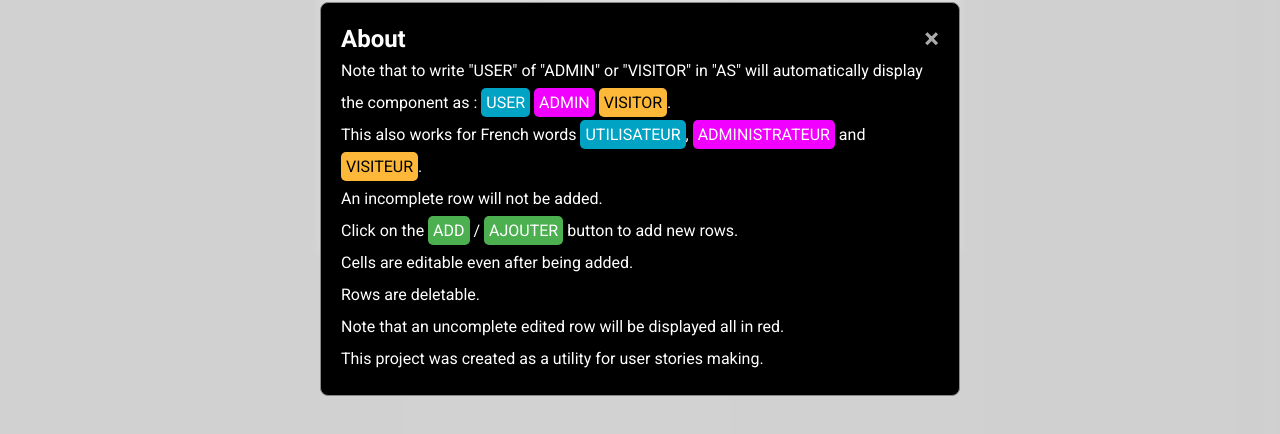
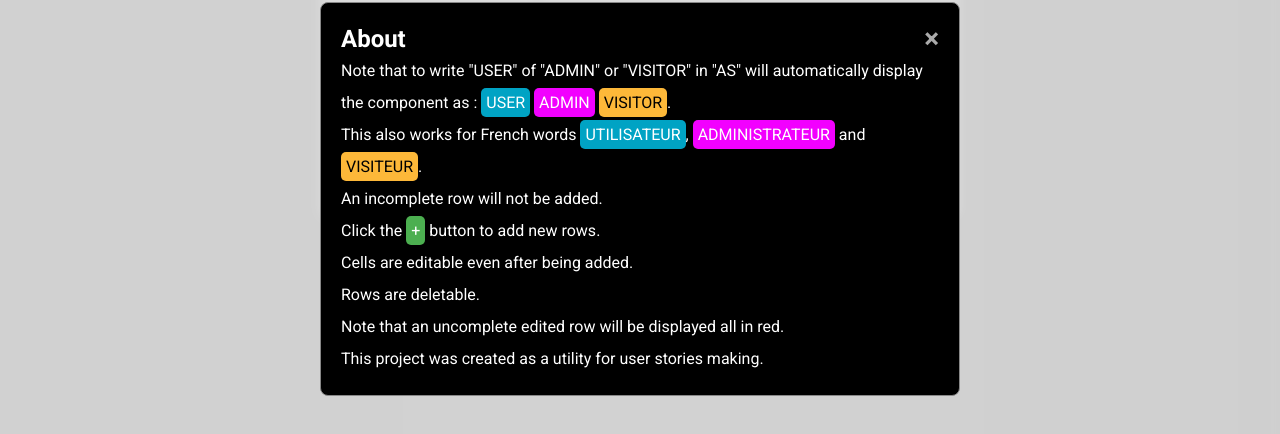
Before and after one commit to LouisAntoninLesieur/customa, a website: page index.html in a window 1280 px wide. Both pictures are taken after a click on the button "About". Shown: the part 190-624 px from the top of the page. Drawn offline with Linux system fonts and the light colour scheme.

Commit message:
modified the add button from ADD to '+' symbol

```diff
--- a/index.html
+++ b/index.html
@@ -57,7 +57,7 @@
           <p>Note that to write "USER" of "ADMIN" or "VISITOR" in "AS" will automatically display the component as : <span class="userAbout">USER</span> <span class="adminAbout">ADMIN</span> <span class="visitorAbout">VISITOR</span>.</p>
           <p>This also works for French words <span class="userAbout">UTILISATEUR</span>, <span class="adminAbout">ADMINISTRATEUR</span> and <span class="visitorAbout">VISITEUR</span>.</p>
           <p>An incomplete row will not be added.</p>
-          <p>Click on the <span class="btnAbout">ADD</span> / <span class="btnAbout">AJOUTER</span> button to add new rows.</p>
+          <p>Click the <span class="btnAbout">+</span> button to add new rows.</p>
           <p>Cells are editable even after being added.</p>
           <p>Rows are deletable.</p>
           <p>Note that an uncomplete edited row will be displayed all in red.</p>
--- a/js/language.js
+++ b/js/language.js
@@ -13,7 +13,7 @@ thEl3.textContent = 'IN ORDER TO';
 input1.placeholder = 'AS';
 input2.placeholder = 'I WANT TO';
 input3.placeholder = 'IN ORDER TO';
-addBtn.textContent = 'ADD';
+addBtn.textContent = '+';
 
 langEl.addEventListener('click', handleChangeLanguage);
 
@@ -24,7 +24,6 @@ function handleChangeLanguage() {
   input1.placeholder = 'AS';
   input2.placeholder = 'I WANT TO';
   input3.placeholder = 'IN ORDER TO';
-  addBtn.textContent = 'ADD';
 
   if (langEl.textContent === 'ENG') {
     langEl.textContent = 'FRA';
@@ -34,7 +33,6 @@ function handleChangeLanguage() {
     input1.placeholder = 'EN TANT QUE';
     input2.placeholder = 'JE VEUX';
     input3.placeholder = 'AFIN DE';
-    addBtn.textContent = 'AJOUTER';
   } else {
     langEl.textContent = 'ENG';
   }
```
